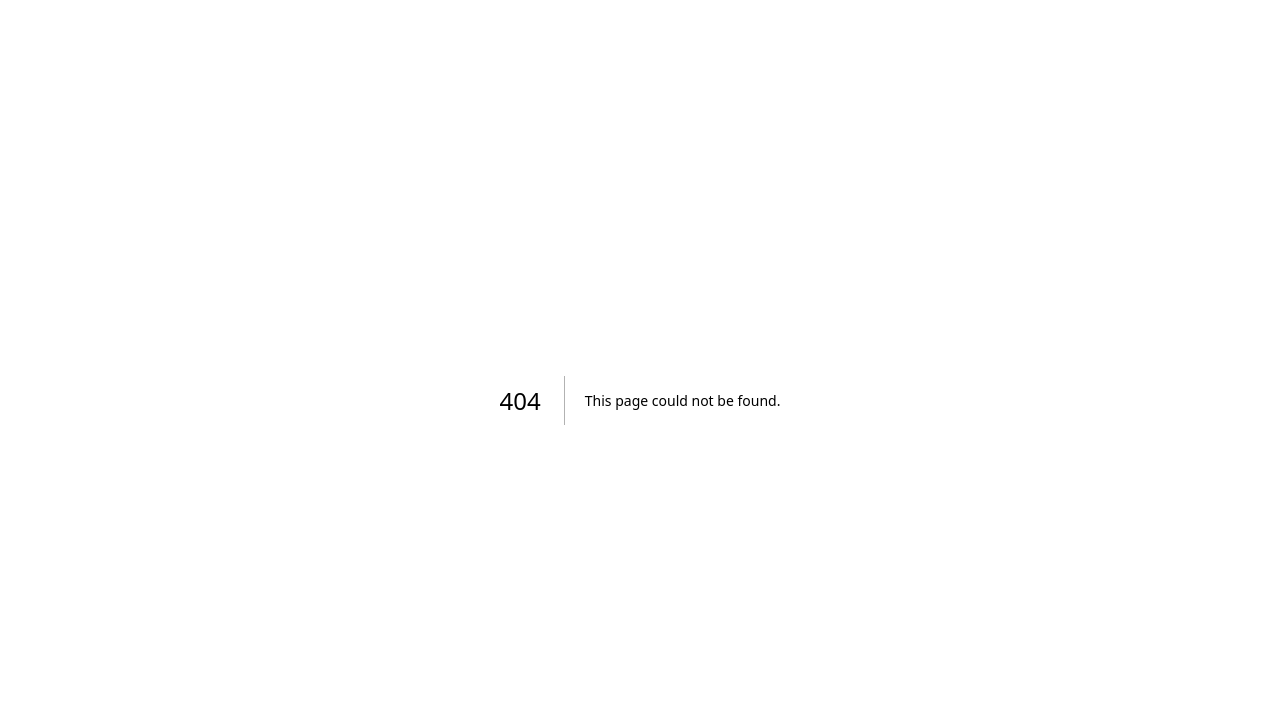
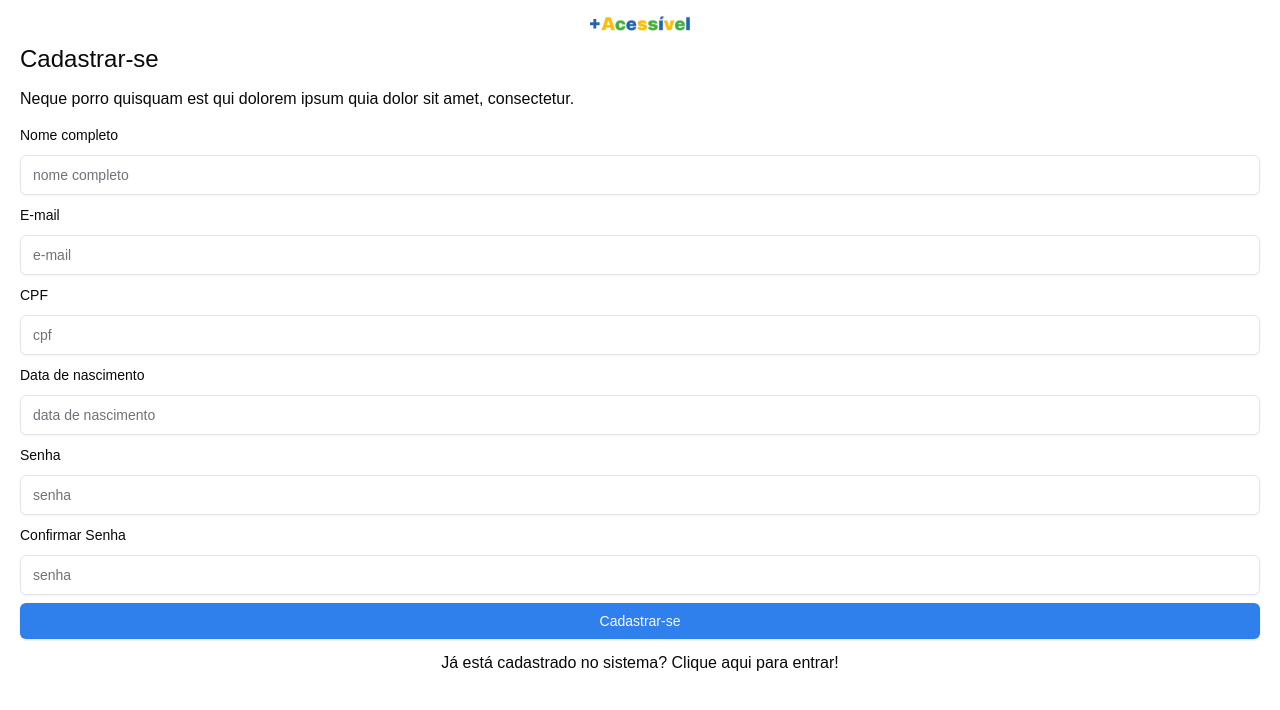
Before and after one commit to ClaudioRibeiro2/acessivel-front-2024, a Next.js app: page /register-user in a window 1280 px wide. Before the commit this address had no page. Shown: the top 710 px of the page. Built offline with nearby package versions, Linux system fonts and the light colour scheme.

Commit message:
feat: Added a registration page

```diff
--- a/src/app/qualquer-bosta/page.js
+++ /dev/null
@@ -1,5 +0,0 @@
-export default function qualquerBosta(){
-    return(
-        <div>qualquerBosta</div>
-    );
-}
--- /dev/null
+++ b/src/app/register-user/page.js
@@ -0,0 +1,32 @@
+import LogoAcessivel from "@/assets/img/+Acessível.png";
+import Link from "next/link";
+import Image from "next/image";
+import RegisterUserForm from "@/components/RegisterUserForm";
+
+export default function SignupUser() {
+    return (
+        <div className="gridMobile">
+            <Link href="/">
+                <Image
+                    className="m-auto mt-4"
+                    src={LogoAcessivel}
+                    alt="Logo"
+                    width={100}
+                    height={100}
+                />
+            </Link>
+            <div className="mt-3">
+                <h1 className="text-2xl">Cadastrar-se</h1>
+                <p className="my-3">
+                    Neque porro quisquam est qui dolorem ipsum quia dolor sit amet,
+                    consectetur.
+                </p>
+                <RegisterUserForm />
+                <p className="text-center mt-3">
+                    Já está cadastrado no sistema? {""}
+                    <Link href="/login-user">Clique aqui para entrar!</Link>
+                </p>
+            </div>
+        </div>
+    )
+}
--- /dev/null
+++ b/src/components/RegisterUserForm.js
@@ -0,0 +1,124 @@
+"use client";
+
+import { z } from "zod";
+import { zodResolver } from "@hookform/resolvers/zod";
+import { useForm } from "react-hook-form";
+import { Button } from "@/components/ui/button";
+import {
+  Form,
+  FormControl,
+  FormField,
+  FormItem,
+  FormLabel,
+  FormMessage,
+} from "@/components/ui/form";
+import { Input } from "@/components/ui/input";
+
+const formSchema = z.object({
+  name: z.string(40).min(2), // tratar melhor o nome com regex
+  email: z.string(150).email().min(4),
+  cpf: z.string(11).min(11).max(11),
+  dateBirth: z.string().date(),
+  password: z.string().min(8),
+  passwordConfirm: z.string().min(8)
+});
+
+export default function RegisterUserForm() {
+  const form = useForm({
+    resolver: zodResolver(formSchema),
+    defaultValues: {
+      name: "",
+      email: "",
+      cpf: "",
+      dateBirth: "",
+      password: "",
+      passwordConfirm: "",
+    }
+  })
+
+  function onSubmit(values) {
+    alert(values)
+  }
+
+  return (
+    <Form {...form} className="max">
+      <form onSubmit={form.handleSubmit(onSubmit)} className="space-y-2">
+        <FormField
+          name="name"
+          control={form.control}
+          render={({ field }) => (
+            <FormItem>
+              <FormLabel>Nome completo</FormLabel>
+              <FormControl>
+                <Input placeholder="nome completo" {...field} />
+              </FormControl>
+            </FormItem>
+          )}
+        />
+        <FormField
+          name="email"
+          control={form.control}
+          render={({ field }) => (
+            <FormItem>
+              <FormLabel>E-mail</FormLabel>
+              <FormControl>
+                <Input placeholder="e-mail" {...field} />
+              </FormControl>
+            </FormItem>
+          )}
+        />
+        <FormField
+          name="cpf"
+          control={form.control}
+          render={({ field }) => (
+            <FormItem>
+              <FormLabel>CPF</FormLabel>
+              <FormControl>
+                <Input placeholder="cpf" {...field} />
+              </FormControl>
+            </FormItem>
+          )}
+        />
+        <FormField
+          name="dateBirth"
+          control={form.control}
+          render={({ field }) => (
+            <FormItem>
+              <FormLabel>Data de nascimento</FormLabel>
+              <FormControl>
+                <Input placeholder="data de nascimento" {...field} />
+              </FormControl>
+            </FormItem>
+          )}
+        />
+        <FormField
+          name="password"
+          control={form.control}
+          render={({ field }) => (
+            <FormItem>
+              <FormLabel>Senha</FormLabel>
+              <FormControl>
+                <Input placeholder="senha" {...field} />
+              </FormControl>
+            </FormItem>
+          )}
+        />
+        <FormField
+          name="passwordConfirm"
+          control={form.control}
+          render={({ field }) => (
+            <FormItem>
+              <FormLabel>Confirmar Senha</FormLabel>
+              <FormControl>
+                <Input placeholder="senha" {...field} />
+              </FormControl>
+            </FormItem>
+          )}
+        />
+        <Button className="w-full" type="submit">
+          Cadastrar-se
+        </Button>
+      </form>
+    </Form>
+  )
+}
```
